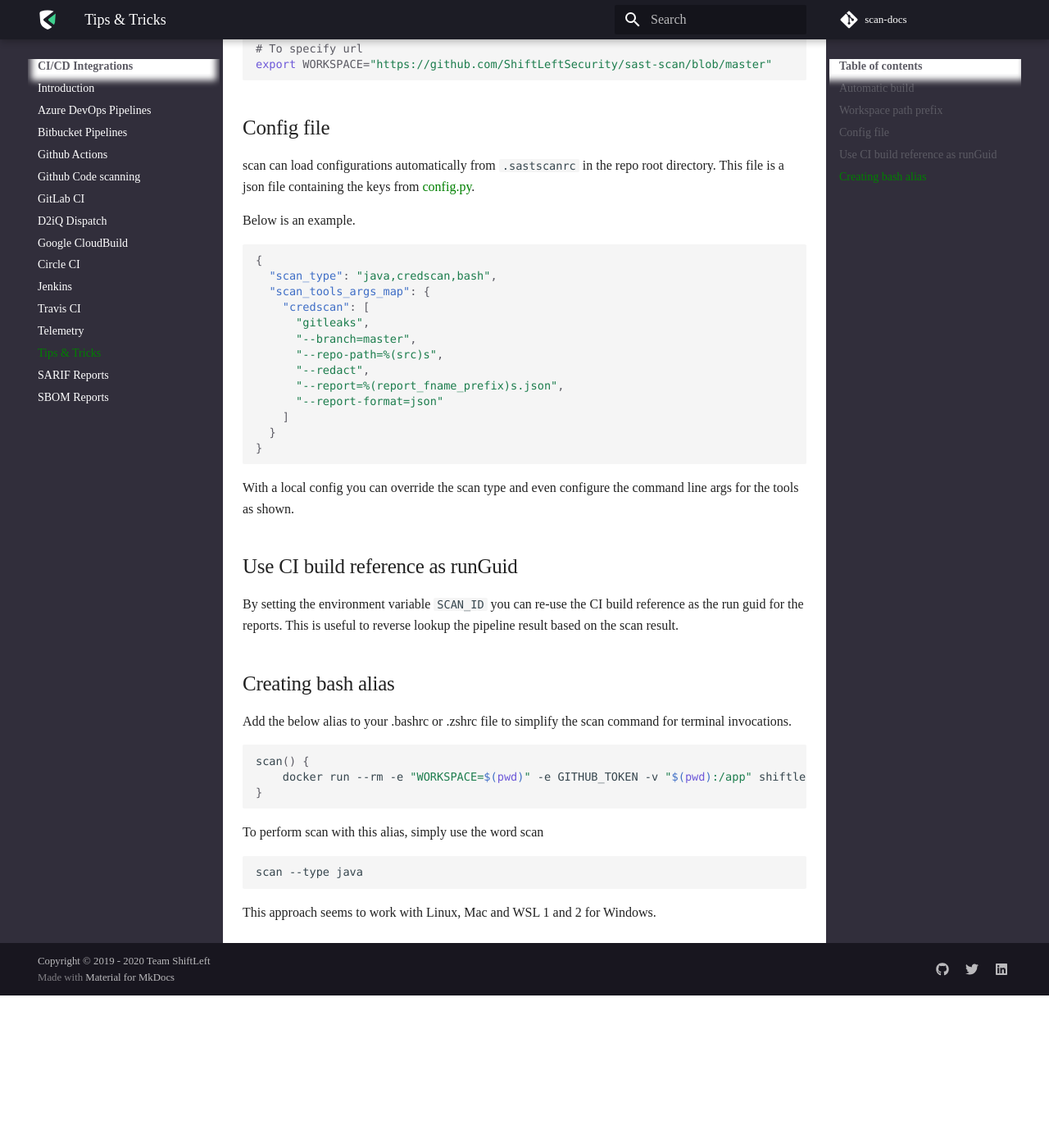
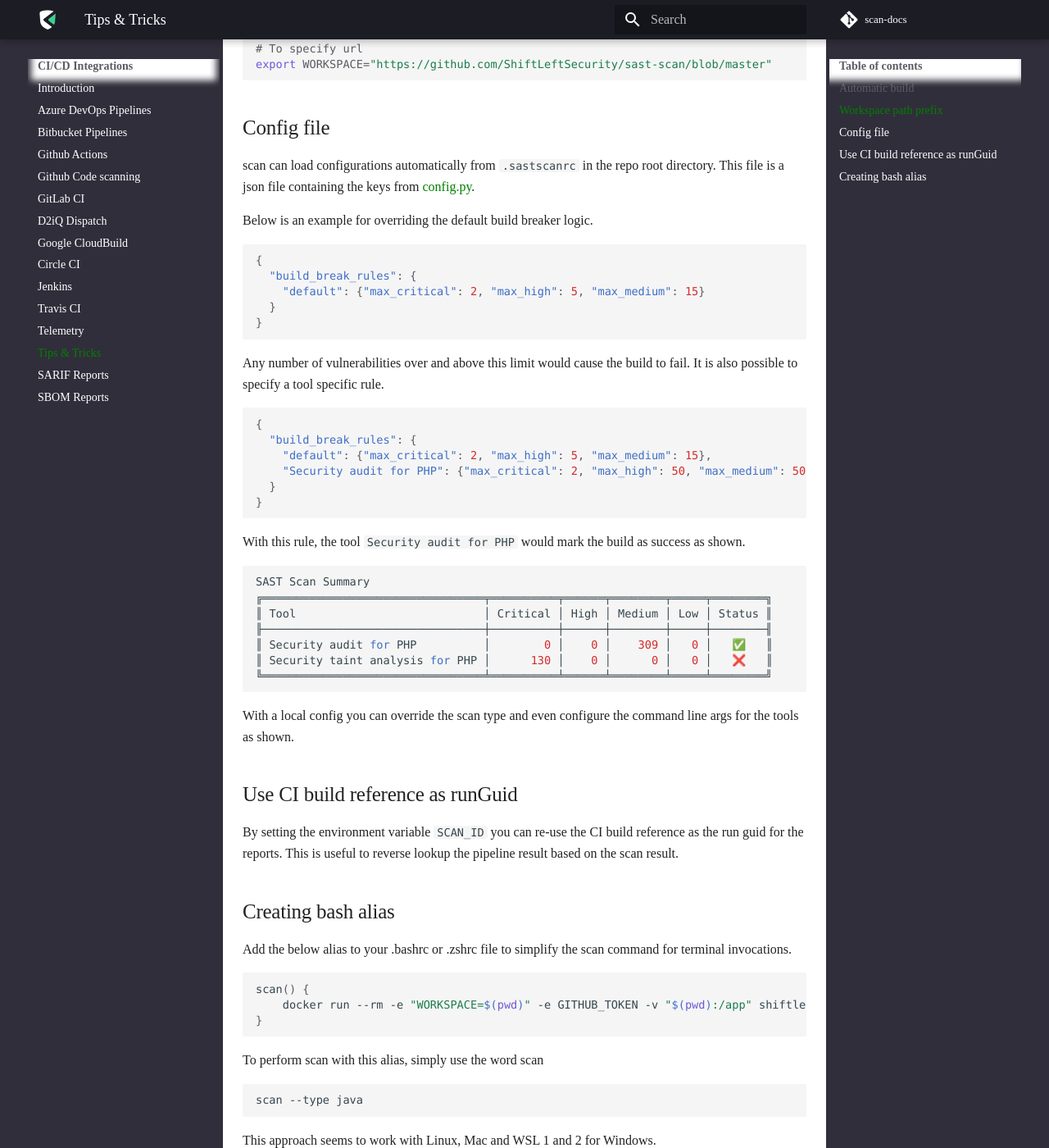
Before and after one commit to ShiftLeftSecurity/scan-docs, an MkDocs documentation site: the page built from docs/integrations/tips.md, in a window 1280 px wide and 1400 px high, scrolled down 671 px. Shown: the whole window at 82% size. Built offline with MkDocs 1.6.1 and Material for MkDocs 9.7.7, drawn with Linux system fonts in a browser that asks for light colours; some web fonts are replaced; comment, search, counter and statistics services are not loaded; before the commit the page ends 1885 px from its top, so only the background shows below that.

Commit message:
Updated docs for build breaker and bitbucket (#45)
* Updated docs for build breaker and bitbucket

* Updated docs for build breaker and bitbucket

````diff
--- a/docs/integrations/tips.md
+++ b/docs/integrations/tips.md
@@ -23,22 +23,37 @@ export WORKSPACE="https://github.com/ShiftLeftSecurity/sast-scan/blob/master"
 
 scan can load configurations automatically from `.sastscanrc` in the repo root directory. This file is a json file containing the keys from [config.py](https://github.com/ShiftLeftSecurity/sast-scan/blob/master/lib/config.py).
 
-Below is an example.
+Below is an example for overriding the default build breaker logic.
 
 ```json
 {
-  "scan_type": "java,credscan,bash",
-  "scan_tools_args_map": {
-    "credscan": [
-      "gitleaks",
-      "--branch=master",
-      "--repo-path=%(src)s",
-      "--redact",
-      "--report=%(report_fname_prefix)s.json",
-      "--report-format=json"
-    ]
+  "build_break_rules": {
+    "default": {"max_critical": 2, "max_high": 5, "max_medium": 15}
   }
 }
+```
+
+Any number of vulnerabilities over and above this limit would cause the build to fail. It is also possible to specify a tool specific rule.
+
+```json
+{
+  "build_break_rules": {
+    "default": {"max_critical": 2, "max_high": 5, "max_medium": 15},
+    "Security audit for PHP": {"max_critical": 2, "max_high": 50, "max_medium": 500}
+  }
+}
+```
+
+With this rule, the tool `Security audit for PHP` would mark the build as success as shown.
+
+```bash
+SAST Scan Summary
+╔═════════════════════════════════╤══════════╤══════╤════════╤═════╤════════╗
+║ Tool                            │ Critical │ High │ Medium │ Low │ Status ║
+╟─────────────────────────────────┼──────────┼──────┼────────┼─────┼────────╢
+║ Security audit for PHP          │        0 │    0 │    309 │   0 │   ✅   ║
+║ Security taint analysis for PHP │      130 │    0 │      0 │   0 │   ❌   ║
+╚═════════════════════════════════╧══════════╧══════╧════════╧═════╧════════╝
 ```
 
 With a local config you can override the scan type and even configure the command line args for the tools as shown.
````
Also changed, not shown: docs/integrations/bitbucket.md (+28 -6 lines), docs/integrations/img/bitbucket-password.png (added).
